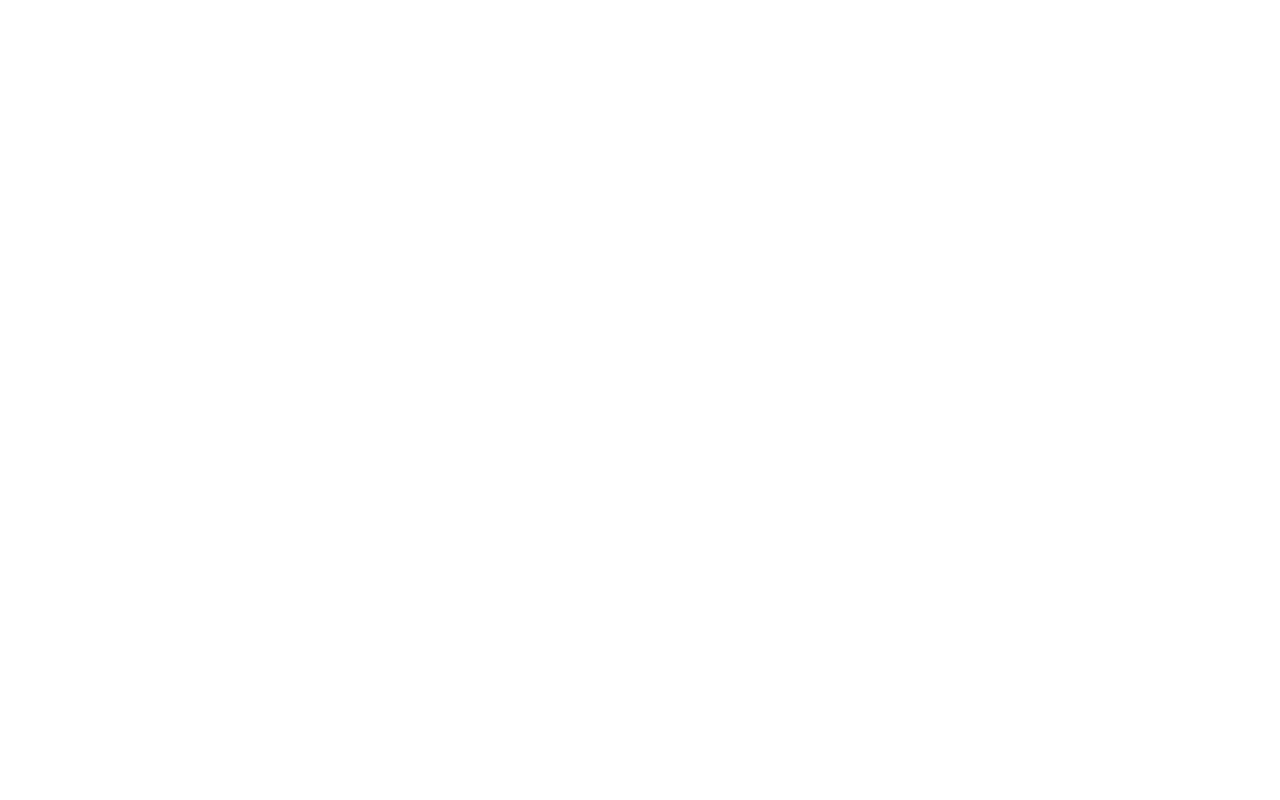
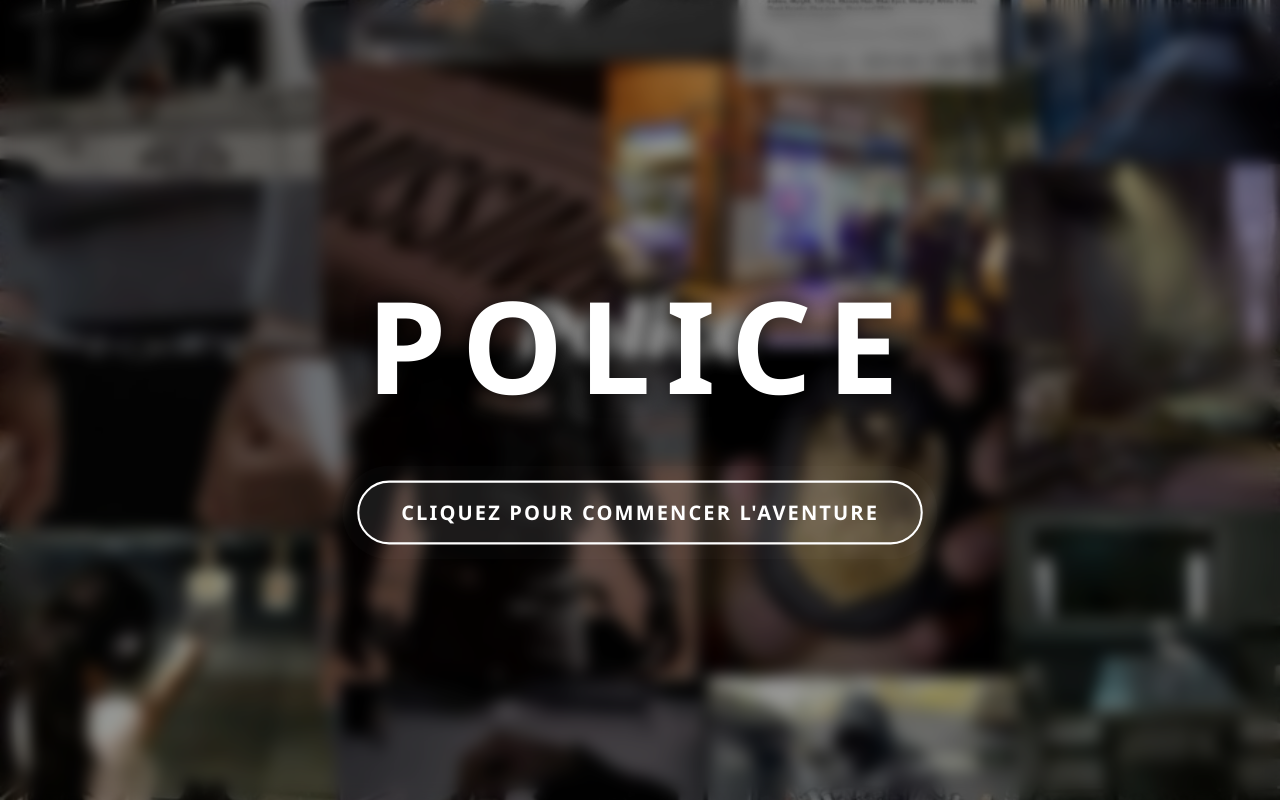
Before and after one commit to Samolo007/projet-three-js, a website built with Vite: page acceuil.html in a window 1280 px wide. Built offline with nearby package versions, Linux system fonts and the light colour scheme.

Commit message:
commit 2

```diff
--- a/acceuil.html
+++ b/acceuil.html
@@ -8,6 +8,13 @@
     href="style.css">
     </head>
 <body>
+    <main class="hero-container">
+        <h1 class="site-title">POLICE</h1>
 
+        <div class="footer-action">
+            <a href="#" id="startBtn" class="btn-start">CLIQUEZ POUR COMMENCER L'AVENTURE</a>
+        </div>
+    </main>
+<script src="main.js"></script>
 </body>
 </html>
--- a/style.css
+++ b/style.css
@@ -0,0 +1,86 @@
+
+* {
+    margin: 0;
+    padding: 0;
+    box-sizing: border-box;
+}
+
+body, html {
+    height: 100%;
+    font-family: 'Segoe UI', Roboto, sans-serif;
+    overflow: hidden;
+}
+.hero-container {
+    height: 100vh;
+    width: 100%;
+    display: flex;
+    flex-direction: column;
+    justify-content: center;
+    align-items: center;
+    position: relative;
+
+    background: url('police.jpg') no-repeat center center/cover;
+}
+
+
+.hero-container::before {
+    content: "";
+    position: absolute;
+    top: 0; left: 0; right: 0; bottom: 0;
+    background: rgba(0, 0, 0, 0.4);
+    backdrop-filter: blur(8px);
+    z-index: 1;
+}
+
+
+.site-title {
+    position: relative;
+    z-index: 2;
+    color: white;
+    font-size: 8rem;
+    font-weight: 900;
+    letter-spacing: 15px;
+    text-transform: uppercase;
+    text-shadow: 0 0 20px rgba(0, 0, 0, 0.8);
+    margin-bottom: 50px;
+}
+
+
+.footer-action {
+    position: relative;
+    z-index: 2;
+}
+
+.btn-start {
+    text-decoration: none;
+    color: white;
+    font-size: 1.2rem;
+    font-weight: bold;
+    padding: 15px 40px;
+    border: 2px solid white;
+    border-radius: 50px;
+    text-transform: uppercase;
+    letter-spacing: 2px;
+    transition: all 0.4s ease;
+    background: rgba(255, 255, 255, 0.1);
+    display: inline-block;
+}
+
+
+.btn-start:hover {
+    background: white;
+    color: black;
+    border-color: #00d4ff;
+    box-shadow: 0 0 20px #00d4ff, 0 0 40px #00d4ff;
+    transform: scale(1.1);
+}
+
+@keyframes pulse {
+    0% { transform: scale(1); box-shadow: 0 0 0 0 rgba(255, 255, 255, 0.4); }
+    70% { transform: scale(1.05); box-shadow: 0 0 0 15px rgba(255, 255, 255, 0); }
+    100% { transform: scale(1); box-shadow: 0 0 0 0 rgba(255, 255, 255, 0); }
+}
+
+.btn-start {
+    animation: pulse 2s infinite;
+}
```
Also changed, not shown: police.jpg (added).
